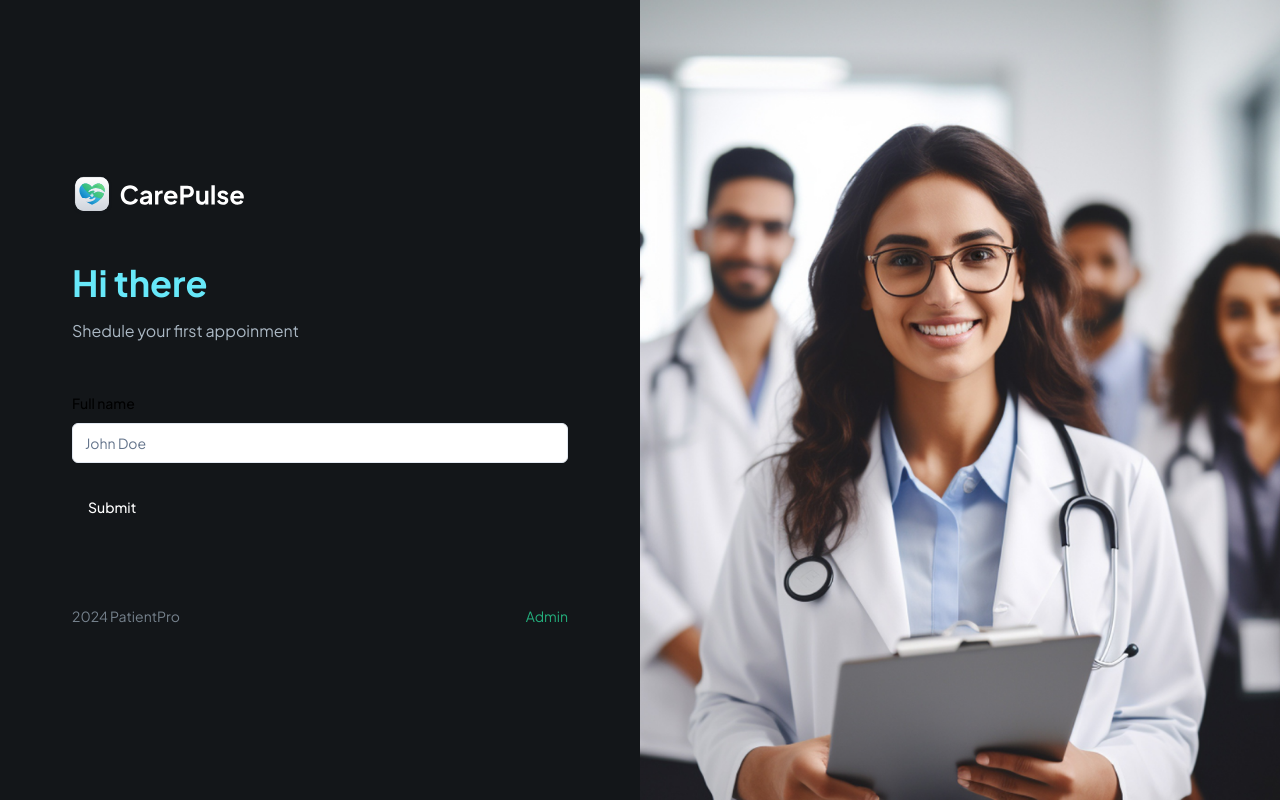
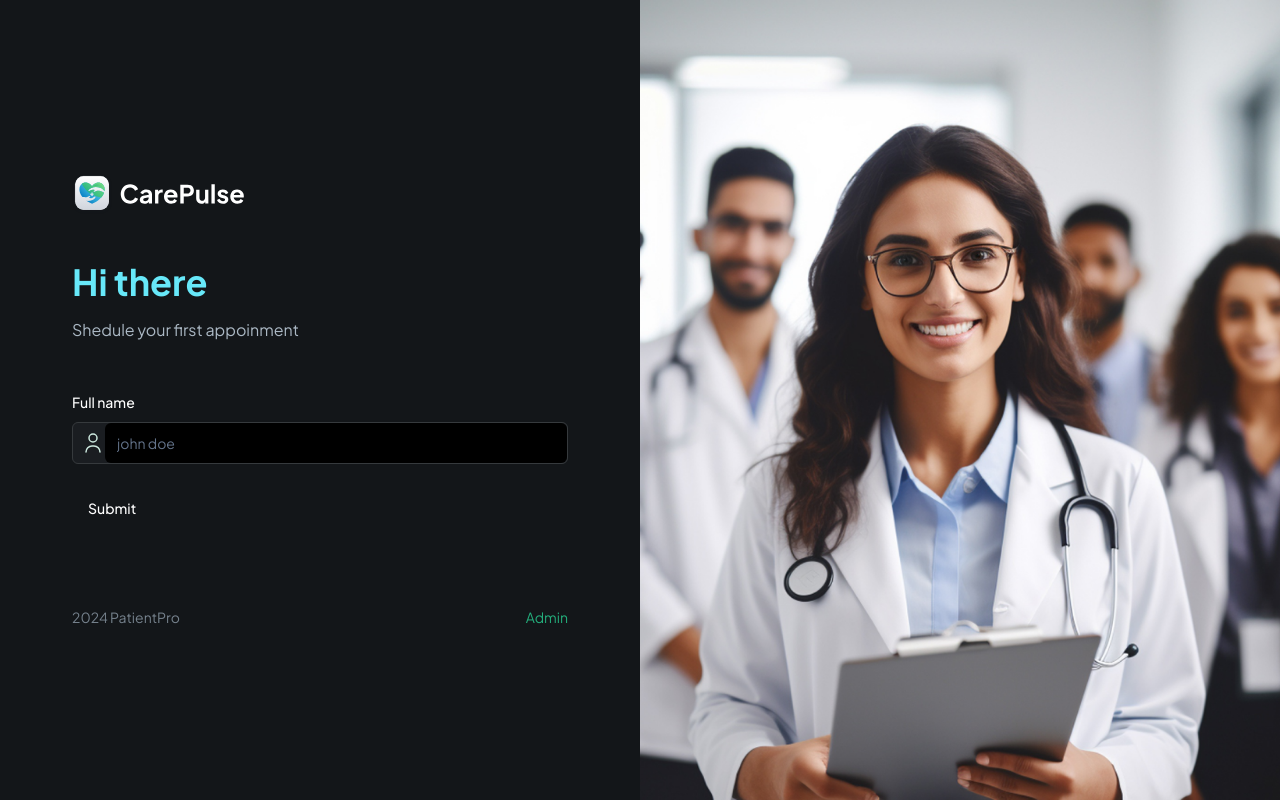
Before and after one commit to PethumSandaruwan/PatientPro-Care-Solutions, a Next.js app: page / in a window 1280 px wide. Built offline with nearby package versions, Linux system fonts and the light colour scheme.

Commit message:
updated custom form field

```diff
--- a/components/CustomFormField.tsx
+++ b/components/CustomFormField.tsx
@@ -12,6 +12,11 @@ import {
 import { Input } from '@/components/ui/input';
 import { Control } from 'react-hook-form';
 import { FormFieldType } from './forms/PatientForm';
+import Image from 'next/image';
+import 'react-phone-number-input/style.css'
+import PhoneInput from 'react-phone-number-input'
+import { E164Number } from "libphonenumber-js/core";
+
 
 interface CustomProps {
   control: Control<any>;
@@ -29,12 +34,46 @@ interface CustomProps {
 }
 
 const RenderField = ({ field, props }: { field: any; props: CustomProps }) => {
-  return (
-    <Input
-      type="text"
-      placeholder="John Doe"
-    />
-  );
+  const {fieldType,iconSrc,iconAlt,placeholder}=props;
+ switch (fieldType){
+  case FormFieldType.INPUT:
+    return(
+      <div className="flex rounded-md border border-dark-500 bg-dark-400">
+      {props.iconSrc && (
+        <Image
+          src={props.iconSrc}
+          height={24}
+          width={24}
+          alt={props.iconAlt || "icon"}
+          className="ml-2"
+        />
+        )}
+        <FormControl>
+        <Input
+        placeholder={placeholder}
+        {...field}
+        className='had-input border-0  bg-black'
+        />
+        </FormControl>
+      </div>
+    )
+    case FormFieldType.PHONE_INPUT:
+      return(
+        <FormControl>
+           <PhoneInput
+            defaultCountry="LK"
+            placeholder={props.placeholder}
+            international
+            withCountryCallingCode
+            value={field.value as E164Number | undefined}
+            onChange={field.onChange}
+            className="input-phone "
+          />
+        </FormControl>
+      )
+    default:
+      break;
+ }
 };
 
 const CustomFormField = (props: CustomProps) => {
@@ -44,7 +83,7 @@ const CustomFormField = (props: CustomProps) => {
       control={control}
       name={name}
       render={({ field }) => (
-        <FormItem className="flex-1">
+        <FormItem className="flex-1 text-white">
           {fieldType !== FormFieldType.CHECKBOX && label && (
             <FormLabel>{label}</FormLabel>
           )}
```
